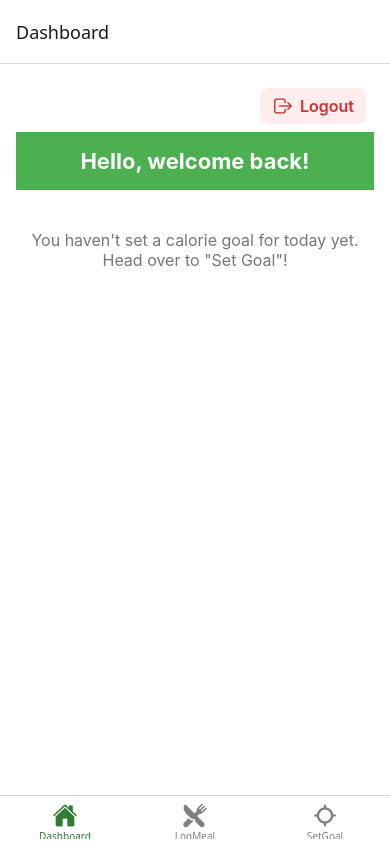
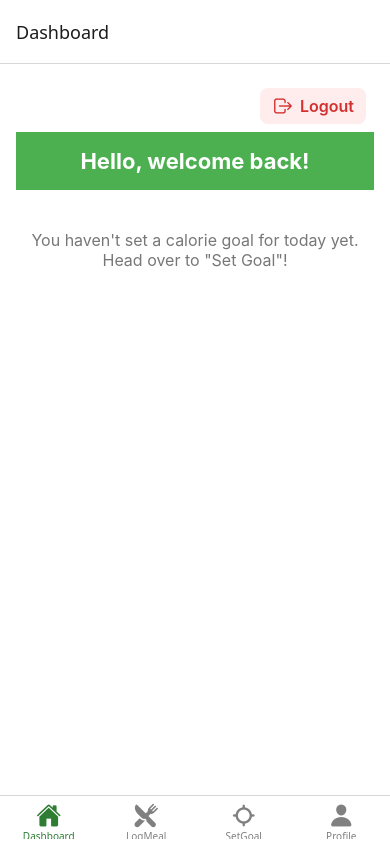
Before and after one commit to rustyBot31/Calorie-Compass, a React Native app: screen /Dashboard in a window 390 px wide. Built offline with nearby package versions, Linux system fonts and the light colour scheme.

Commit message:
feature update 4

```diff
--- a/src/navigation/DashboardTabs.tsx
+++ b/src/navigation/DashboardTabs.tsx
@@ -6,6 +6,7 @@ import { Ionicons } from '@expo/vector-icons';
 import DashboardScreen from '../screens/DashboardScreen';
 import LogMealScreen from '../screens/LogMealScreen';
 import SetGoalScreen from '../screens/SetGoalScreen';
+import ProfileScreen from '../screens/ProfileScreen';
 
 const Tab = createBottomTabNavigator();
 
@@ -19,7 +20,8 @@ export default function DashboardTabs() {
 
           if (route.name === 'Dashboard') iconName = 'home';
           else if (route.name === 'LogMeal') iconName = 'restaurant';
-          else iconName = 'locate';
+          else if(route.name === 'SetGoal') iconName = 'locate';
+          else iconName='person';
 
           return <Ionicons name={iconName} size={size} color={color} />;
         },
@@ -31,6 +33,7 @@ export default function DashboardTabs() {
       <Tab.Screen name="Dashboard" component={DashboardScreen} />
       <Tab.Screen name="LogMeal" component={LogMealScreen} />
       <Tab.Screen name="SetGoal" component={SetGoalScreen} />
+      <Tab.Screen name="Profile" component={ProfileScreen} />
     </Tab.Navigator>
   );
 }
```
